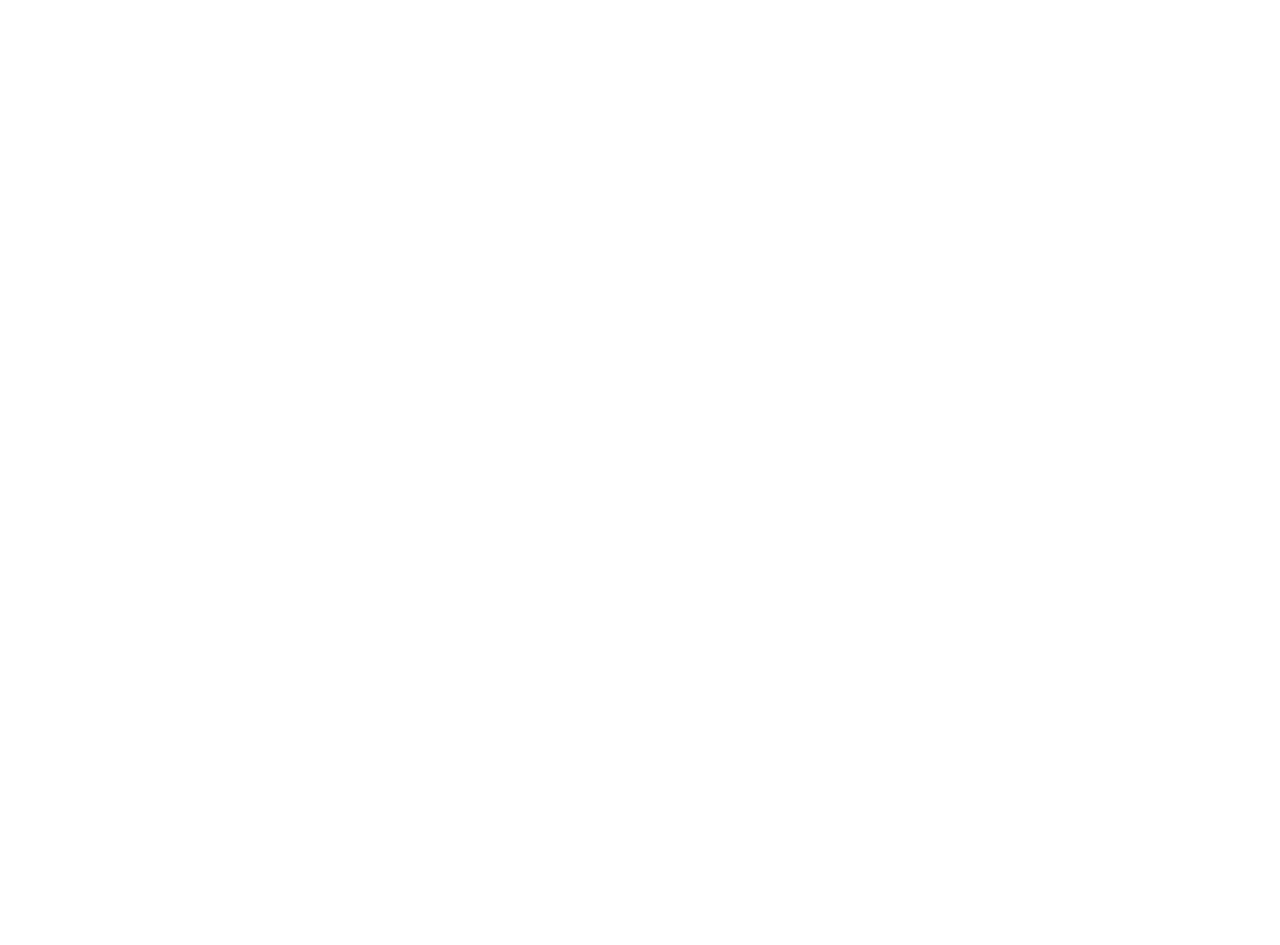
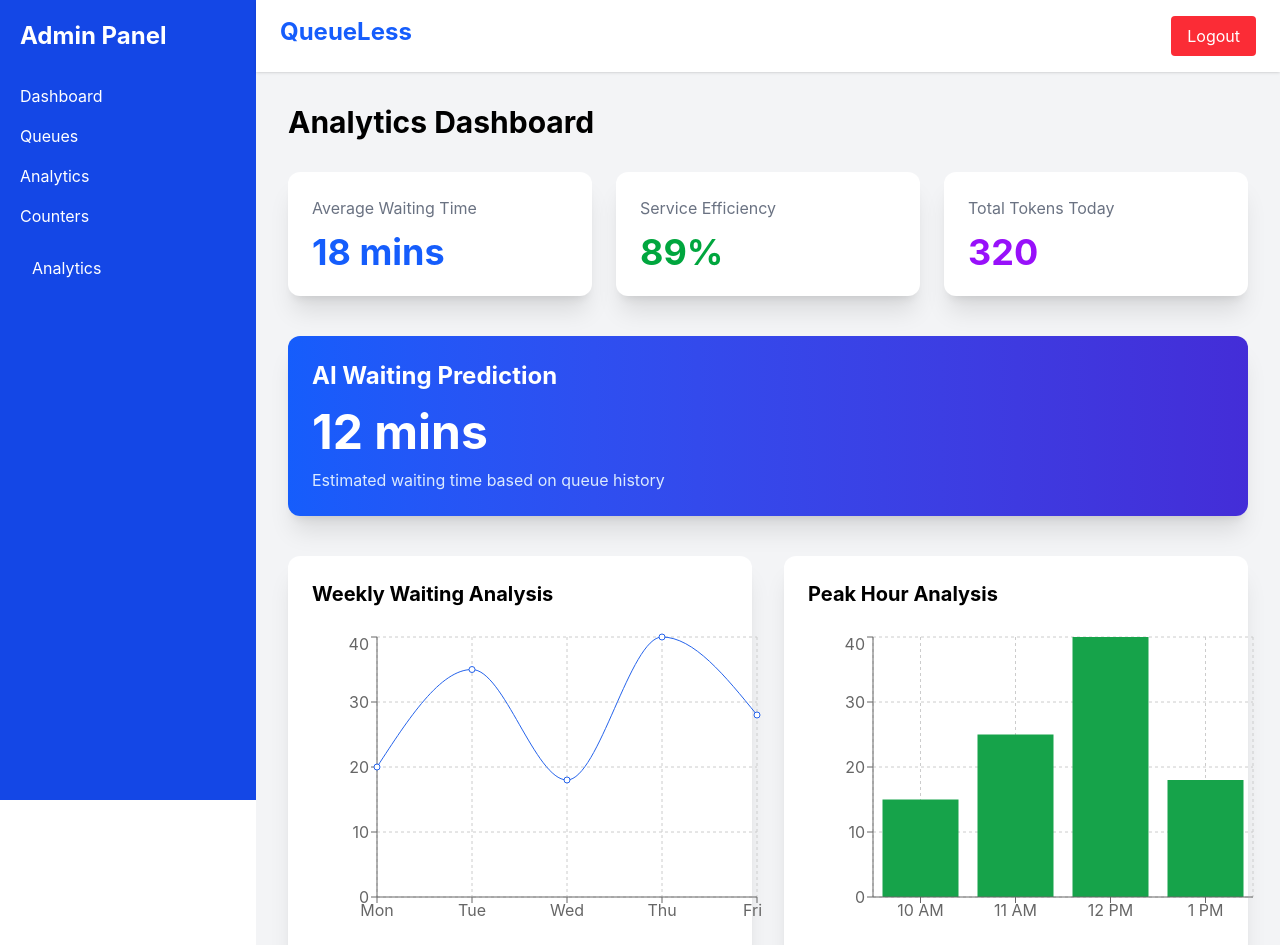
Before and after one commit to sattiprasanna0916-prog/queueless-management-system, a React app in the folder frontend/: page /analytics in a window 1280 px wide. Before the commit this address had no page. Shown: the top 945 px of the page. Before the commit the page ends 800 px from the top, so only its background shows below. Built offline with nearby package versions, Linux system fonts and the light colour scheme; sample sign-in values are in the browser's storage; the HTML template or start-up script is replaced by a standard one.

Commit message:
Completed analytics dashboard and AI prediction module

```diff
--- a/frontend/src/App.jsx
+++ b/frontend/src/App.jsx
@@ -3,6 +3,7 @@
 import Dashboard from "./pages/Dashboard";
 import ProtectedRoute from "./routes/ProtectedRoute";
 import Queues from "./pages/Queues";
+import Analytics from "./pages/Analytics";
 function App() {
   return (
     <BrowserRouter>
@@ -19,6 +20,11 @@
     <Queues />
   </ProtectedRoute>
 } />
+<Route path="/analytics" element={
+  <ProtectedRoute>
+    <Analytics />
+  </ProtectedRoute>
+} />
       </Routes>
     </BrowserRouter>
   );
--- /dev/null
+++ b/frontend/src/components/AIPredictionCard.jsx
@@ -0,0 +1,25 @@
+function AIPredictionCard() {
+
+  const predictedTime = "12 mins";
+
+  return (
+    <div className="bg-gradient-to-r from-blue-600 to-indigo-700
+      text-white rounded-xl shadow-xl p-6">
+
+      <h2 className="text-2xl font-bold">
+        AI Waiting Prediction
+      </h2>
+
+      <p className="mt-4 text-5xl font-bold">
+        {predictedTime}
+      </p>
+
+      <p className="mt-3 text-blue-100">
+        Estimated waiting time based on queue history
+      </p>
+
+    </div>
+  );
+}
+
+export default AIPredictionCard;
--- a/frontend/src/components/Sidebar.jsx
+++ b/frontend/src/components/Sidebar.jsx
@@ -23,6 +23,11 @@
         <li>
           <Link to="/counters">Counters</Link>
         </li>
+        <Link to="/analytics">
+  <li className="p-3 hover:bg-blue-700 rounded">
+    Analytics
+  </li>
+</Link>
       </ul>
     </div>
   );
--- /dev/null
+++ b/frontend/src/pages/Analytics.jsx
@@ -0,0 +1,146 @@
+import Navbar from "../components/Navbar";
+import Sidebar from "../components/Sidebar";
+import AIPredictionCard from "../components/AIPredictionCard";
+import {
+  LineChart,
+  Line,
+  XAxis,
+  YAxis,
+  Tooltip,
+  CartesianGrid,
+  BarChart,
+  Bar
+} from "recharts";
+
+function Analytics() {
+
+  const waitingData = [
+    { day: "Mon", waiting: 20 },
+    { day: "Tue", waiting: 35 },
+    { day: "Wed", waiting: 18 },
+    { day: "Thu", waiting: 40 },
+    { day: "Fri", waiting: 28 }
+  ];
+
+  const peakHourData = [
+    { hour: "10 AM", users: 15 },
+    { hour: "11 AM", users: 25 },
+    { hour: "12 PM", users: 40 },
+    { hour: "1 PM", users: 18 }
+  ];
+
+  return (
+    <div className="flex">
+
+      <Sidebar />
+
+      <div className="flex-1 bg-gray-100 min-h-screen">
+
+        <Navbar />
+
+        <div className="p-8">
+
+          <h1 className="text-3xl font-bold mb-8">
+            Analytics Dashboard
+          </h1>
+
+          {/* Cards */}
+
+          <div className="grid md:grid-cols-3 gap-6 mb-10">
+
+            <div className="bg-white shadow-xl rounded-xl p-6">
+              <h2 className="text-gray-500">
+                Average Waiting Time
+              </h2>
+
+              <p className="text-4xl font-bold mt-3 text-blue-600">
+                18 mins
+              </p>
+            </div>
+
+            <div className="bg-white shadow-xl rounded-xl p-6">
+              <h2 className="text-gray-500">
+                Service Efficiency
+              </h2>
+
+              <p className="text-4xl font-bold mt-3 text-green-600">
+                89%
+              </p>
+            </div>
+
+            <div className="bg-white shadow-xl rounded-xl p-6">
+              <h2 className="text-gray-500">
+                Total Tokens Today
+              </h2>
+
+              <p className="text-4xl font-bold mt-3 text-purple-600">
+                320
+              </p>
+            </div>
+
+          </div>
+          <div className="mb-10">
+  <AIPredictionCard />
+</div>
+          {/* Charts */}
+
+          <div className="grid md:grid-cols-2 gap-8">
+
+            <div className="bg-white p-6 rounded-xl shadow-xl">
+
+              <h2 className="text-xl font-bold mb-6">
+                Weekly Waiting Analysis
+              </h2>
+
+              <LineChart
+                width={450}
+                height={300}
+                data={waitingData}
+              >
+                <CartesianGrid strokeDasharray="3 3" />
+                <XAxis dataKey="day" />
+                <YAxis />
+                <Tooltip />
+                <Line
+                  type="monotone"
+                  dataKey="waiting"
+                  stroke="#2563eb"
+                />
+              </LineChart>
+
+            </div>
+
+            <div className="bg-white p-6 rounded-xl shadow-xl">
+
+              <h2 className="text-xl font-bold mb-6">
+                Peak Hour Analysis
+              </h2>
+
+              <BarChart
+                width={450}
+                height={300}
+                data={peakHourData}
+              >
+                <CartesianGrid strokeDasharray="3 3" />
+                <XAxis dataKey="hour" />
+                <YAxis />
+                <Tooltip />
+                <Bar
+                  dataKey="users"
+                  fill="#16a34a"
+                />
+              </BarChart>
+
+            </div>
+
+          </div>
+
+        </div>
+
+      </div>
+
+    </div>
+  );
+}
+
+export default Analytics;
--- /dev/null
+++ b/frontend/src/services/analyticsService.js
@@ -0,0 +1,5 @@
+import api from "./api";
+
+export const getAnalytics = async () => {
+  return await api.get("/analytics");
+};
```
